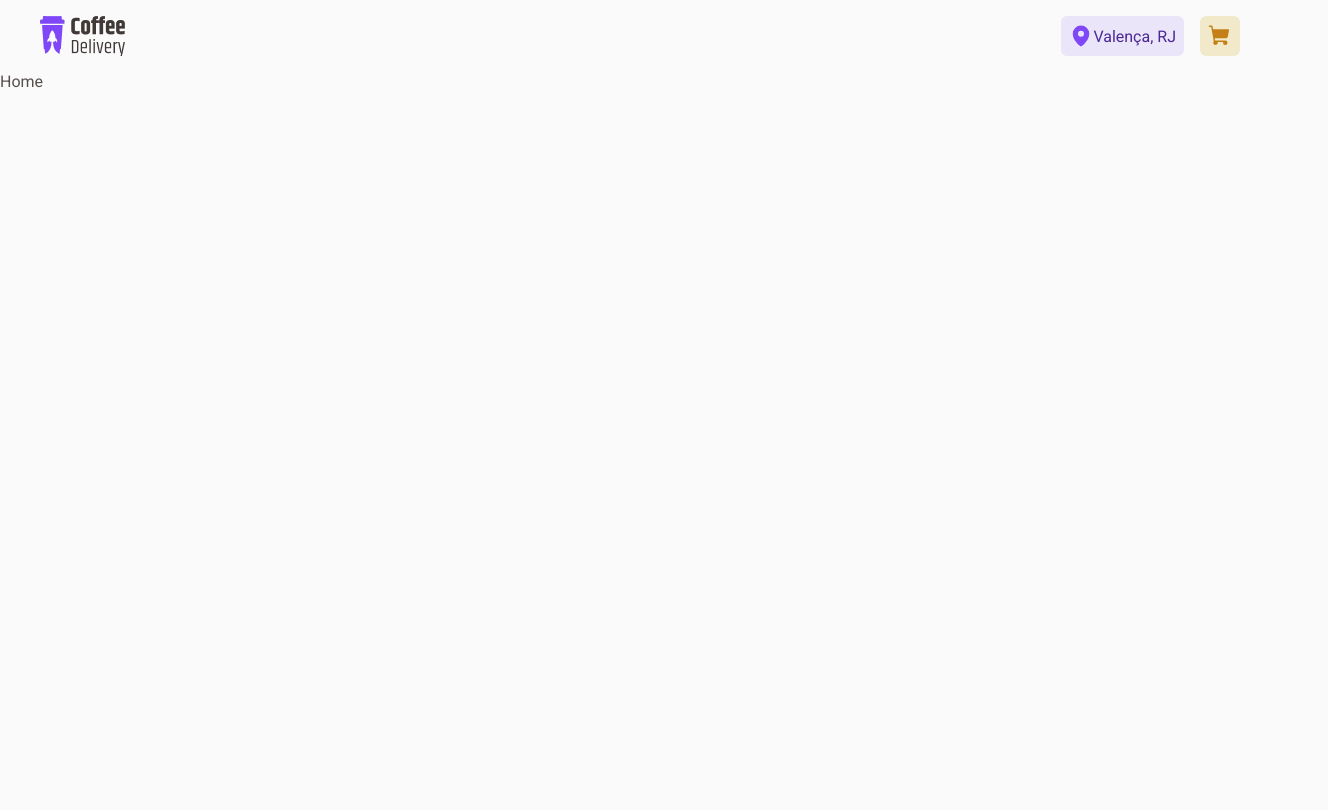
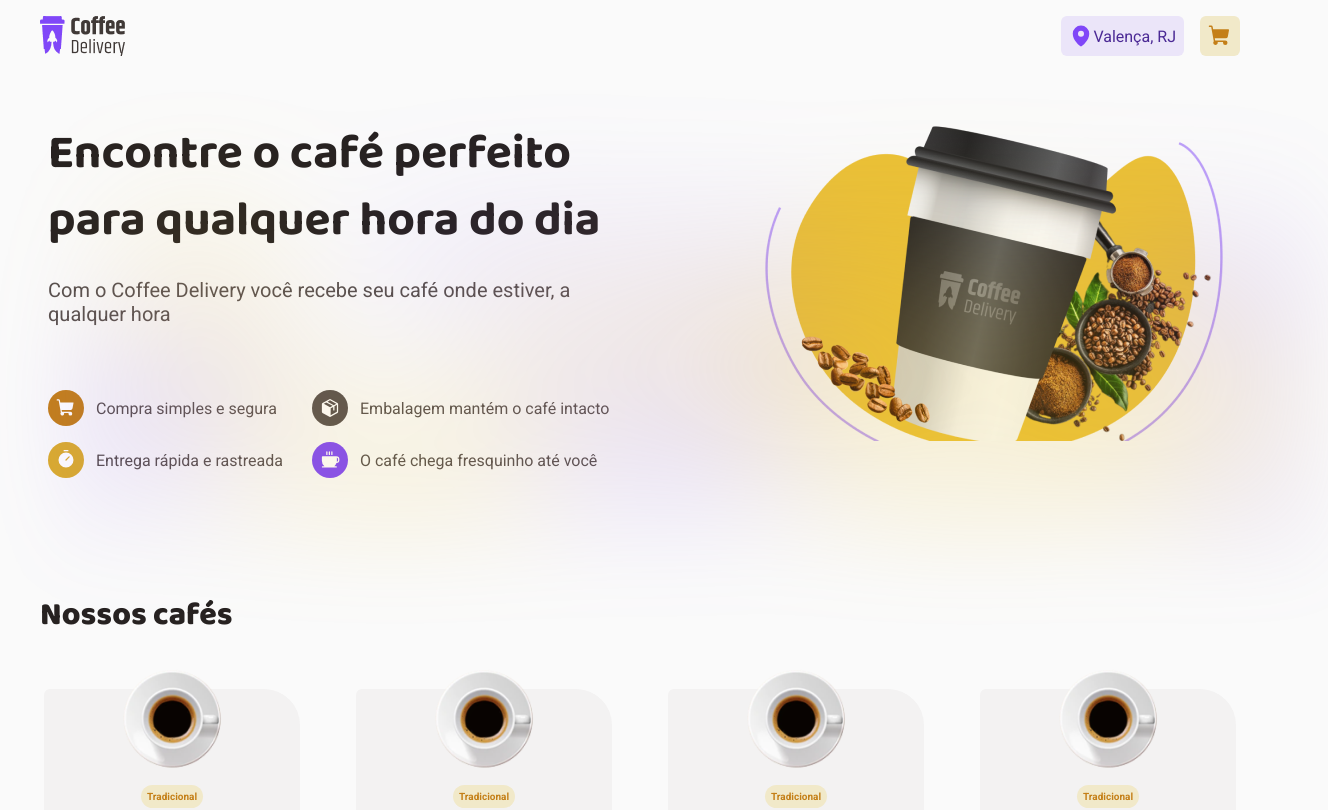
Before and after one commit to vhasousa/delivery-coffee, a React (Vite) app: page / in a window 1280 px wide. Shown: the top 810 px of the page, 1328 px wide, since content can reach past the window. Built offline with nearby package versions, Linux system fonts and the light colour scheme.

Commit message:
Add coffee card to home page

```diff
--- a/src/pages/Home/index.tsx
+++ b/src/pages/Home/index.tsx
@@ -1,5 +1,28 @@
+import { Card } from '../../components/Card'
+import { Hero } from './Hero'
 import { HomeContainer } from './styles'
 
 export function Home() {
-  return <HomeContainer>Home</HomeContainer>
+  return (
+    <HomeContainer>
+      <Hero />
+      <section className="coffees">
+        <h2>Nossos cafés</h2>
+        <div className="coffee-cards">
+          <Card />
+          <Card />
+          <Card />
+          <Card />
+          <Card />
+          <Card />
+          <Card />
+          <Card />
+          <Card />
+          <Card />
+          <Card />
+          <Card />
+        </div>
+      </section>
+    </HomeContainer>
+  )
 }
--- a/src/pages/Home/styles.ts
+++ b/src/pages/Home/styles.ts
@@ -1,3 +1,25 @@
-import styled from "styled-components";
+import styled from 'styled-components'
 
-export const HomeContainer = styled.main``
+export const HomeContainer = styled.main`
+  .coffees {
+    max-width: 1200px;
+    display: flex;
+    flex-direction: column;
+    margin: 4rem auto;
+
+    h2 {
+      font-size: 2rem;
+      font-weight: 800;
+      font-family: 'Baloo 2';
+      color: ${(props) => props.theme['base-title']};
+    }
+  }
+
+  .coffee-cards {
+    width: 100%;
+    display: grid;
+    grid-template-columns: repeat(4, 1fr);
+    margin-top: 3rem;
+    gap: 3rem;
+  }
+`
```
